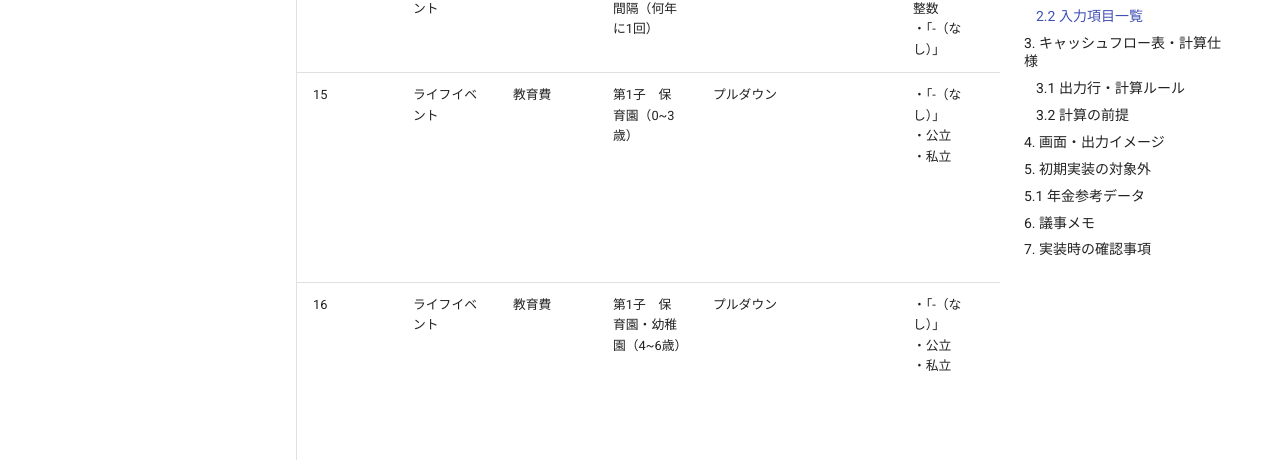
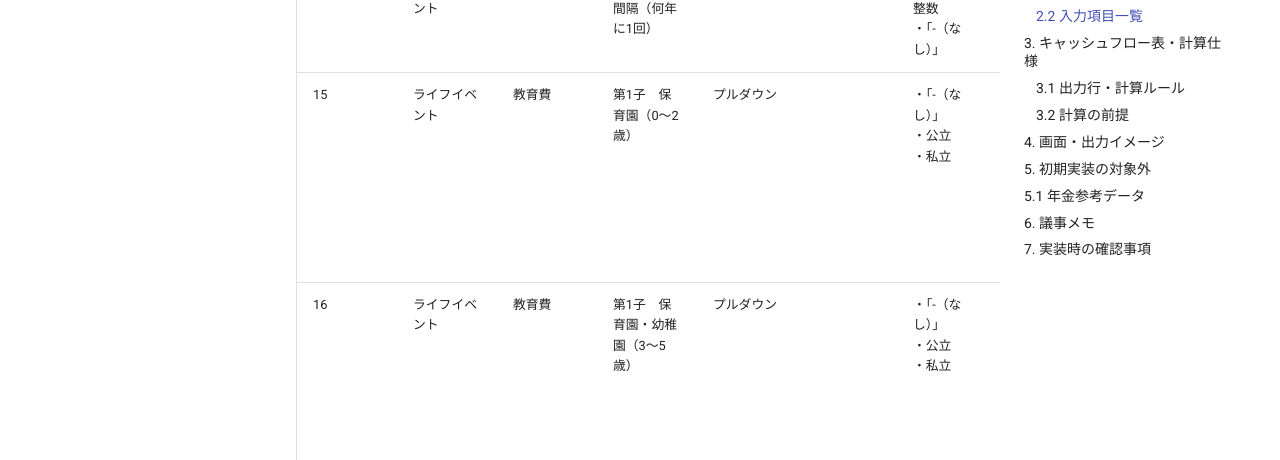
Before and after one commit to Kinagaki-525/LifePlan, an MkDocs documentation site: the page built from docs/web-app-spec.md, in a window 1280 px wide and 900 px high, scrolled down 2560 px. Shown: the part 173-633 px from the top of the window. Built offline with MkDocs 1.6.1 and Material for MkDocs 9.7.7, drawn with Linux system fonts in a browser that asks for light colours; some of the changed text lies outside the part shown.

Commit message:
保育園・幼稚園の年齢を統一

```diff
--- a/docs/web-app-spec.md
+++ b/docs/web-app-spec.md
@@ -37,29 +37,29 @@
 | 12 | ライフイベント | 自動車 | 金額 | 自由入力 |  |  | ・金額（万円）<br>・0以上の整数 | 300 |
 | 13 | ライフイベント | 自動車 | 購入時期※夫の年齢を記載 | プルダウン |  | ・16~100の整数<br>・「-（なし）」 | ・初期設定：「-（なし）」 | 30 |
 | 14 | ライフイベント | 自動車 | 買い替えの間隔（何年に1回） | プルダウン |  | ・1～50の整数<br>・「-（なし）」 | ・初期設定：「-（なし）」 | 10 |
-| 15 | ライフイベント | 教育費 | 第1子　保育園（0~3歳） | プルダウン |  | ・「-（なし）」<br>・公立<br>・私立 | ・初期設定：「-（なし）」<br>・WANT：「家族構成」にて、子供の年齢を表示している場合 | 公立 |
-| 16 | ライフイベント | 教育費 | 第1子　保育園・幼稚園（4~6歳） | プルダウン |  | ・「-（なし）」<br>・公立<br>・私立 | ・初期設定：「-（なし）」<br>・WANT：「家族構成」にて、子供の年齢を表示している場合 | 公立 |
+| 15 | ライフイベント | 教育費 | 第1子　保育園（0〜2歳） | プルダウン |  | ・「-（なし）」<br>・公立<br>・私立 | ・初期設定：「-（なし）」<br>・WANT：「家族構成」にて、子供の年齢を表示している場合 | 公立 |
+| 16 | ライフイベント | 教育費 | 第1子　保育園・幼稚園（3〜5歳） | プルダウン |  | ・「-（なし）」<br>・公立<br>・私立 | ・初期設定：「-（なし）」<br>・WANT：「家族構成」にて、子供の年齢を表示している場合 | 公立 |
 | 17 | ライフイベント | 教育費 | 第1子　小学校 |  |  | ・「-（なし）」<br>・公立<br>・私立 | ・初期設定：「-（なし）」<br>・WANT：「家族構成」にて、子供の年齢を表示している場合 | 公立 |
 | 18 | ライフイベント | 教育費 | 第1子　中学校 |  |  | ・「-（なし）」<br>・公立<br>・私立 | ・初期設定：「-（なし）」<br>・WANT：「家族構成」にて、子供の年齢を表示している場合 | 公立 |
 | 19 | ライフイベント | 教育費 | 第1子　高校 |  |  | ・「-（なし）」<br>・公立<br>・私立 | ・初期設定：「-（なし）」<br>・WANT：「家族構成」にて、子供の年齢を表示している場合 | 公立 |
 | 20 | ライフイベント | 教育費 | 第1子　大学 |  |  | ・「-（なし）」<br>・国公立<br>・私立文系<br>・私立理系 | ・初期設定：「-（なし）」<br>・WANT：「家族構成」にて、子供の年齢を表示している場合 | 国公立 |
 | 21 | ライフイベント | 教育費 | 第1子　大学院 |  |  | ・「-（なし）」<br>・国公立<br>・私立 | ・初期設定：「-（なし）」<br>・WANT：「家族構成」にて、子供の年齢を表示している場合 | 国公立 |
-| 22 | ライフイベント | 教育費 | 第2子　保育園（0~3歳） |  |  | ・「-（なし）」<br>・公立<br>・私立 | ・初期設定：「-（なし）」<br>・WANT：「家族構成」にて、子供の年齢を表示している場合 | 私立 |
-| 23 | ライフイベント | 教育費 | 第2子　保育園・幼稚園（4~6歳） |  |  | ・「-（なし）」<br>・公立<br>・私立 | ・初期設定：「-（なし）」<br>・WANT：「家族構成」にて、子供の年齢を表示している場合 | 私立 |
+| 22 | ライフイベント | 教育費 | 第2子　保育園（0〜2歳） |  |  | ・「-（なし）」<br>・公立<br>・私立 | ・初期設定：「-（なし）」<br>・WANT：「家族構成」にて、子供の年齢を表示している場合 | 私立 |
+| 23 | ライフイベント | 教育費 | 第2子　保育園・幼稚園（3〜5歳） |  |  | ・「-（なし）」<br>・公立<br>・私立 | ・初期設定：「-（なし）」<br>・WANT：「家族構成」にて、子供の年齢を表示している場合 | 私立 |
 | 24 | ライフイベント | 教育費 | 第2子　小学校 |  |  | ・「-（なし）」<br>・公立<br>・私立 | ・初期設定：「-（なし）」<br>・WANT：「家族構成」にて、子供の年齢を表示している場合 | 私立 |
 | 25 | ライフイベント | 教育費 | 第2子　中学校 |  |  | ・「-（なし）」<br>・公立<br>・私立 | ・初期設定：「-（なし）」<br>・WANT：「家族構成」にて、子供の年齢を表示している場合 | 私立 |
 | 26 | ライフイベント | 教育費 | 第2子　高校 |  |  | ・「-（なし）」<br>・公立<br>・私立 | ・初期設定：「-（なし）」<br>・WANT：「家族構成」にて、子供の年齢を表示している場合 | 私立 |
 | 27 | ライフイベント | 教育費 | 第2子　大学 |  |  | ・「-（なし）」<br>・国公立<br>・私立文系<br>・私立理系 | ・初期設定：「-（なし）」<br>・WANT：「家族構成」にて、子供の年齢を表示している場合 | 私立文系 |
 | 28 | ライフイベント | 教育費 | 第2子　大学院 |  |  | ・「-（なし）」<br>・国公立<br>・私立 | ・初期設定：「-（なし）」<br>・WANT：「家族構成」にて、子供の年齢を表示している場合 | 私立 |
-| 29 | ライフイベント | 教育費 | 第3子　保育園（0~3歳） |  |  | ・「-（なし）」<br>・公立<br>・私立 | ・初期設定：「-（なし）」<br>・WANT：「家族構成」にて、子供の年齢を表示している場合 |  |
-| 30 | ライフイベント | 教育費 | 第3子　保育園・幼稚園（4~6歳） |  |  | ・「-（なし）」<br>・公立<br>・私立 | ・初期設定：「-（なし）」<br>・WANT：「家族構成」にて、子供の年齢を表示している場合 |  |
+| 29 | ライフイベント | 教育費 | 第3子　保育園（0〜2歳） |  |  | ・「-（なし）」<br>・公立<br>・私立 | ・初期設定：「-（なし）」<br>・WANT：「家族構成」にて、子供の年齢を表示している場合 |  |
+| 30 | ライフイベント | 教育費 | 第3子　保育園・幼稚園（3〜5歳） |  |  | ・「-（なし）」<br>・公立<br>・私立 | ・初期設定：「-（なし）」<br>・WANT：「家族構成」にて、子供の年齢を表示している場合 |  |
 | 31 | ライフイベント | 教育費 | 第3子　小学校 |  |  | ・「-（なし）」<br>・公立<br>・私立 | ・初期設定：「-（なし）」<br>・WANT：「家族構成」にて、子供の年齢を表示している場合 |  |
 | 32 | ライフイベント | 教育費 | 第3子　中学校 |  |  | ・「-（なし）」<br>・公立<br>・私立 | ・初期設定：「-（なし）」<br>・WANT：「家族構成」にて、子供の年齢を表示している場合 |  |
 | 33 | ライフイベント | 教育費 | 第3子　高校 |  |  | ・「-（なし）」<br>・公立<br>・私立 | ・初期設定：「-（なし）」<br>・WANT：「家族構成」にて、子供の年齢を表示している場合 |  |
 | 34 | ライフイベント | 教育費 | 第3子　大学 |  |  | ・「-（なし）」<br>・国公立<br>・私立文系<br>・私立理系 | ・初期設定：「-（なし）」<br>・WANT：「家族構成」にて、子供の年齢を表示している場合 |  |
 | 35 | ライフイベント | 教育費 | 第3子　大学院 |  |  | ・「-（なし）」<br>・国公立<br>・私立 | ・初期設定：「-（なし）」<br>・WANT：「家族構成」にて、子供の年齢を表示している場合 |  |
-| 36 | ライフイベント | 教育費 | 第4子　保育園（0~3歳） |  |  | ・「-（なし）」<br>・公立<br>・私立 | ・初期設定：「-（なし）」<br>・WANT：「家族構成」にて、子供の年齢を表示している場合 |  |
-| 37 | ライフイベント | 教育費 | 第4子　保育園・幼稚園（4~6歳） |  |  | ・「-（なし）」<br>・公立<br>・私立 | ・初期設定：「-（なし）」<br>・WANT：「家族構成」にて、子供の年齢を表示している場合 |  |
+| 36 | ライフイベント | 教育費 | 第4子　保育園（0〜2歳） |  |  | ・「-（なし）」<br>・公立<br>・私立 | ・初期設定：「-（なし）」<br>・WANT：「家族構成」にて、子供の年齢を表示している場合 |  |
+| 37 | ライフイベント | 教育費 | 第4子　保育園・幼稚園（3〜5歳） |  |  | ・「-（なし）」<br>・公立<br>・私立 | ・初期設定：「-（なし）」<br>・WANT：「家族構成」にて、子供の年齢を表示している場合 |  |
 | 38 | ライフイベント | 教育費 | 第4子　小学校 |  |  | ・「-（なし）」<br>・公立<br>・私立 | ・初期設定：「-（なし）」<br>・WANT：「家族構成」にて、子供の年齢を表示している場合 |  |
 | 39 | ライフイベント | 教育費 | 第4子　中学校 |  |  | ・「-（なし）」<br>・公立<br>・私立 | ・初期設定：「-（なし）」<br>・WANT：「家族構成」にて、子供の年齢を表示している場合 |  |
 | 40 | ライフイベント | 教育費 | 第4子　高校 |  |  | ・「-（なし）」<br>・公立<br>・私立 | ・初期設定：「-（なし）」<br>・WANT：「家族構成」にて、子供の年齢を表示している場合 |  |
@@ -117,7 +117,7 @@
 | ⑰ | 7,8 | ライフイベント | 結婚 | data8=①の時に、data7を入力 |
 | ⑱ | 9~11 |  | 住宅（購入） | 購入年にdata9（頭金）と年額ローン返済額を入力<br>借入額data10そのものは支出に計上しない<br>ローン元本はdata10を使用する<br>想定金利は年利（%）として扱い、算出した年額ローン返済額をそのまま計上する<br>ローン年数は返済計上の総年数とし、購入年を1年目として数える |
 | ⑲ | 12~14 |  | 自動車 | data13=①の時に、data12を入力<br>以降data14間隔で、data12を入力 |
-| ⑳ | 15~21 |  | 第1子 | ③が空白ならすべて空白<br>③=0~3の時、data15 |
+| ⑳ | 15~21 |  | 第1子 | ③が空白ならすべて空白<br>③=0〜2の時、data15 |
 | ㉑ | 22~28 |  | 第2子 |  |
 | ㉒ | 29~35 |  | 第3子 |  |
 | ㉓ | 36~42 |  | 第4子 |  |
```
